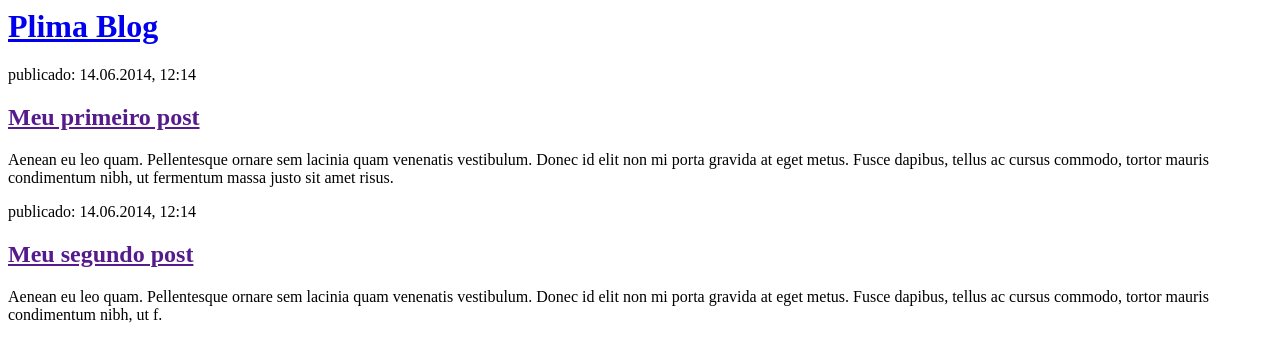
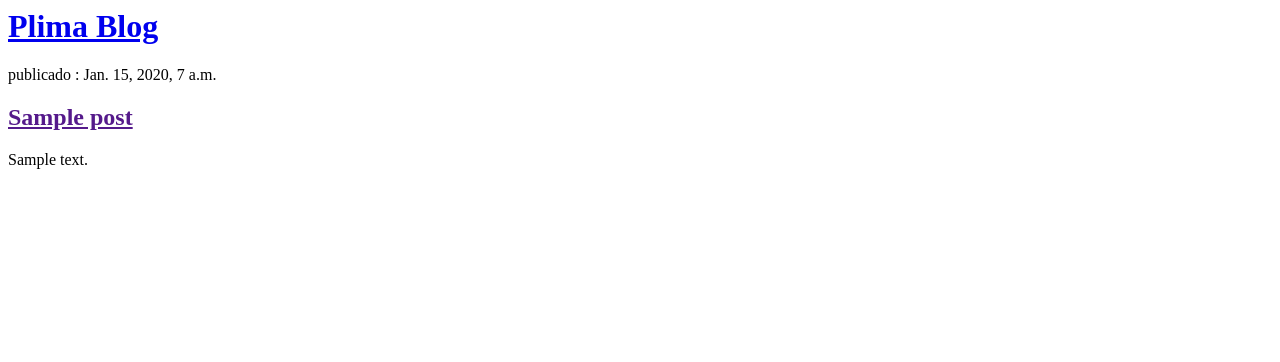
Before and after one commit to pedrofelipevsl/my-blog, a Django app: template mysite/blog/templates/blog/post_list.html in a window 1280 px wide. Shown: the top 362 px of the page. Run offline with Django 3.2, Linux system fonts and the light colour scheme; the template is opened without the code that fills it: values that come from a table or form of the project are taken from there, others are empty; tables that the repository leaves empty hold one stand-in row (values such as "Sample post").

Commit message:
Mudança feita no template para mostrar posts do banco de dados

```diff
--- a/mysite/blog/templates/blog/post_list.html
+++ b/mysite/blog/templates/blog/post_list.html
@@ -7,16 +7,13 @@
             <h1><a href="/">Plima Blog</a></h1>
         </div>
 
-        <div>
-            <p>publicado: 14.06.2014, 12:14</p>
-            <h2><a href="">Meu primeiro post</a></h2>
-            <p>Aenean eu leo quam. Pellentesque ornare sem lacinia quam venenatis vestibulum. Donec id elit non mi porta gravida at eget metus. Fusce dapibus, tellus ac cursus commodo, tortor mauris condimentum nibh, ut fermentum massa justo sit amet risus.</p>
-        </div>
+        {% for post in posts %}
+          <div>
+              <p> publicado : {{ post.published_date }} </p>
+              <h2><a href="">{{ post.title }}</a></h2>
+              <p>{{ post.text|linebreaksbr }}</p>
+         </div>
+        {% endfor %}
 
-        <div>
-            <p>publicado: 14.06.2014, 12:14</p>
-            <h2><a href="">Meu segundo post</a></h2>
-            <p>Aenean eu leo quam. Pellentesque ornare sem lacinia quam venenatis vestibulum. Donec id elit non mi porta gravida at eget metus. Fusce dapibus, tellus ac cursus commodo, tortor mauris condimentum nibh, ut f.</p>
-        </div>
     </body>
 </html>
--- a/mysite/blog/views.py
+++ b/mysite/blog/views.py
@@ -1,6 +1,8 @@
 from django.shortcuts import render
-
+from django.utils import timezone
+from .models import Post
 # Create your views here.
 
 def post_list(request):
-    return render(request, 'blog/post_list.html', {})
+    posts = Post.objects.filter(published_date__lte=timezone.now()).order_by('published_date')
+    return render(request, 'blog/post_list.html', {'posts' : posts})
```
